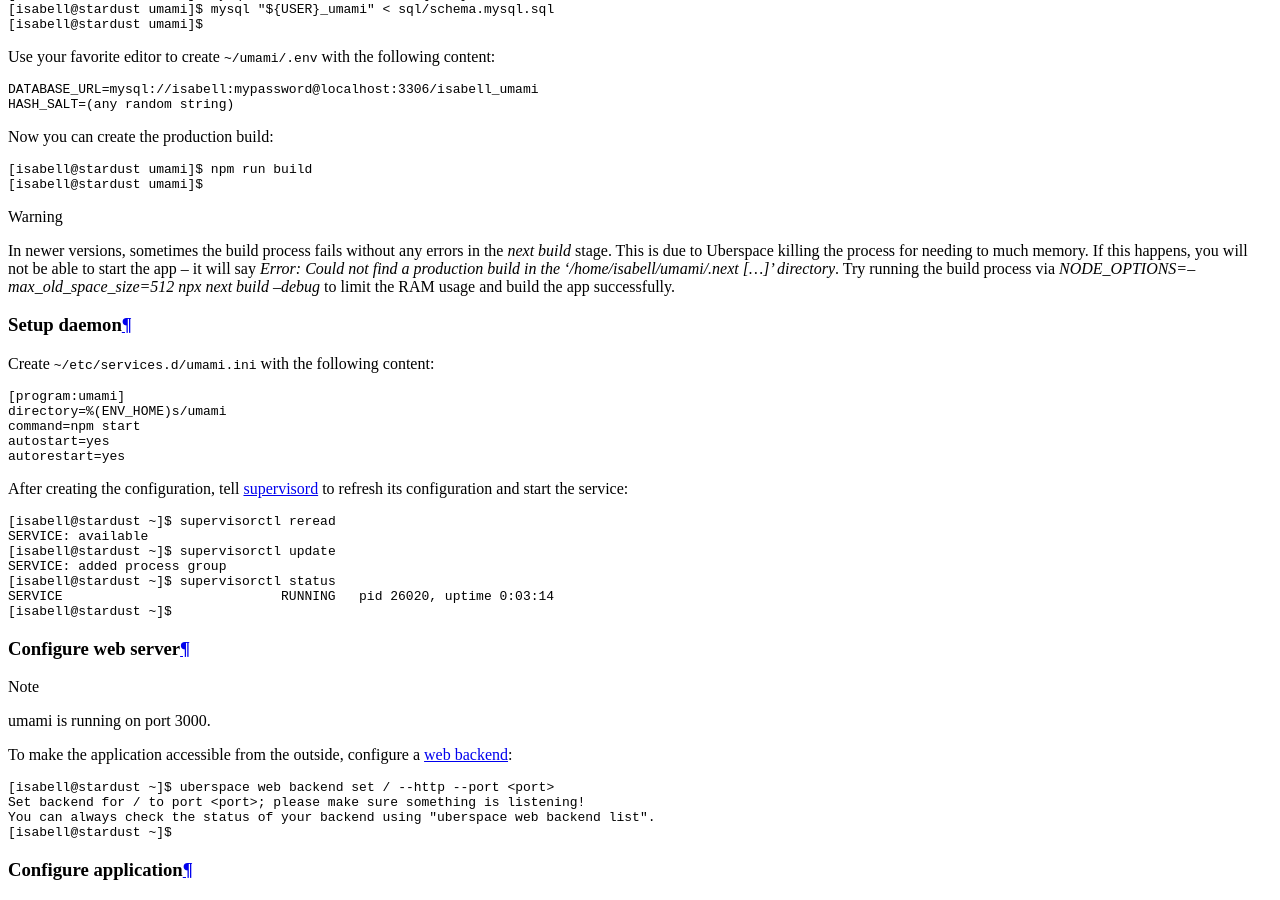
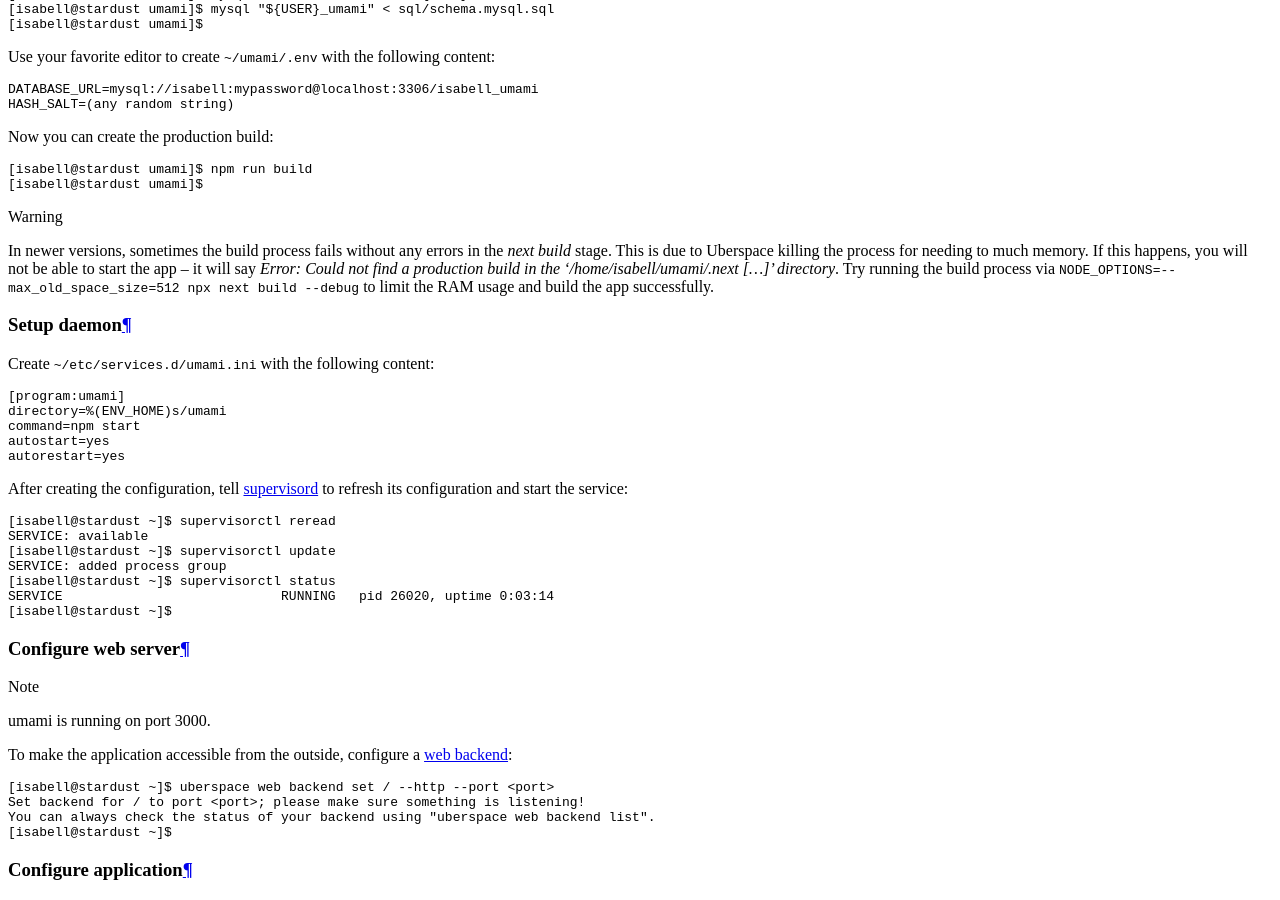
Before and after one commit to Uberspace/lab, a Sphinx documentation site: the page built from source/guide_umami.rst, in a window 1280 px wide and 900 px high, scrolled down 5690 px. Built offline with Sphinx 7.4.7 and the Read the Docs theme 2.0.0, drawn with Linux system fonts in a browser that asks for light colours.

```diff
--- a/source/guide_umami.rst
+++ b/source/guide_umami.rst
@@ -87,7 +87,7 @@ Now you can create the production build:
  [isabell@stardust umami]$ npm run build
  [isabell@stardust umami]$
 
-.. warning:: In newer versions, sometimes the build process fails without any errors in the `next build` stage. This is due to Uberspace killing the process for needing to much memory. If this happens, you will not be able to start the app – it will say `Error: Could not find a production build in the '/home/isabell/umami/.next [...]' directory`. Try running the build process via `NODE_OPTIONS=--max_old_space_size=512 npx next build --debug` to limit the RAM usage and build the app successfully.
+.. warning:: In newer versions, sometimes the build process fails without any errors in the `next build` stage. This is due to Uberspace killing the process for needing to much memory. If this happens, you will not be able to start the app – it will say `Error: Could not find a production build in the '/home/isabell/umami/.next [...]' directory`. Try running the build process via ``NODE_OPTIONS=--max_old_space_size=512 npx next build --debug`` to limit the RAM usage and build the app successfully.
 
 Setup daemon
 ------------
```
